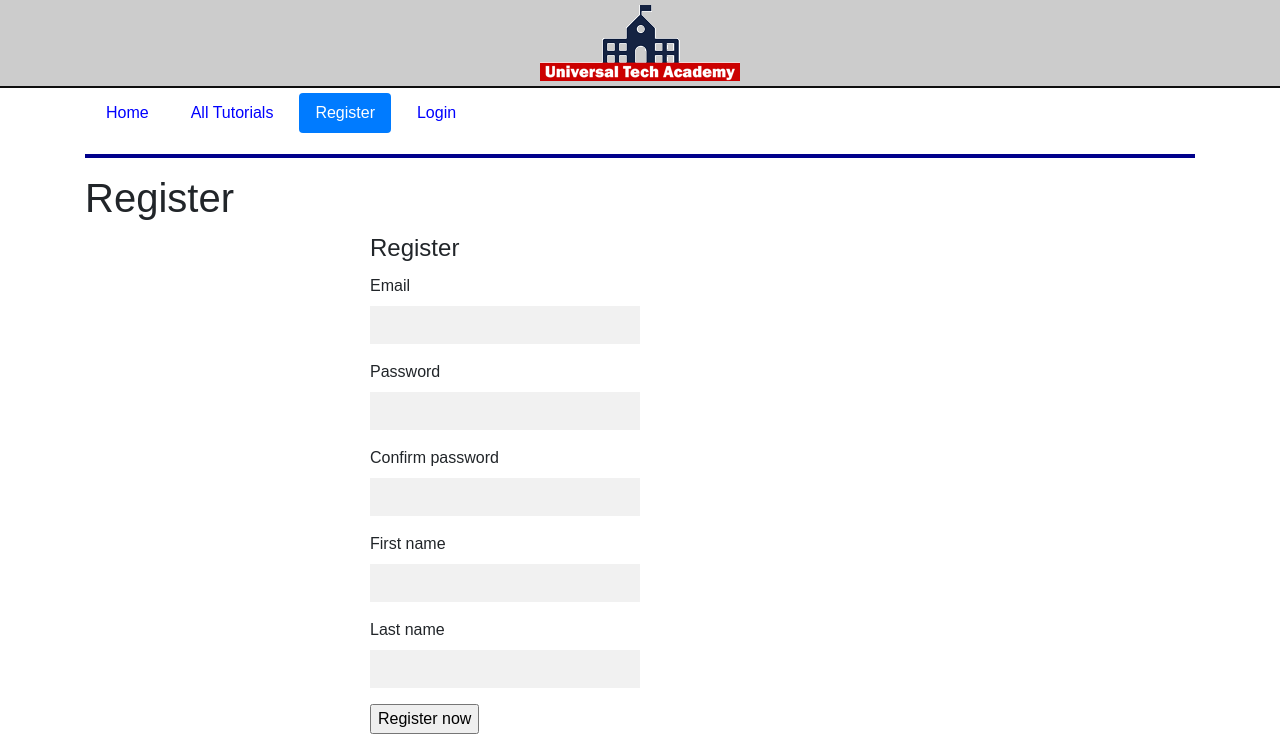
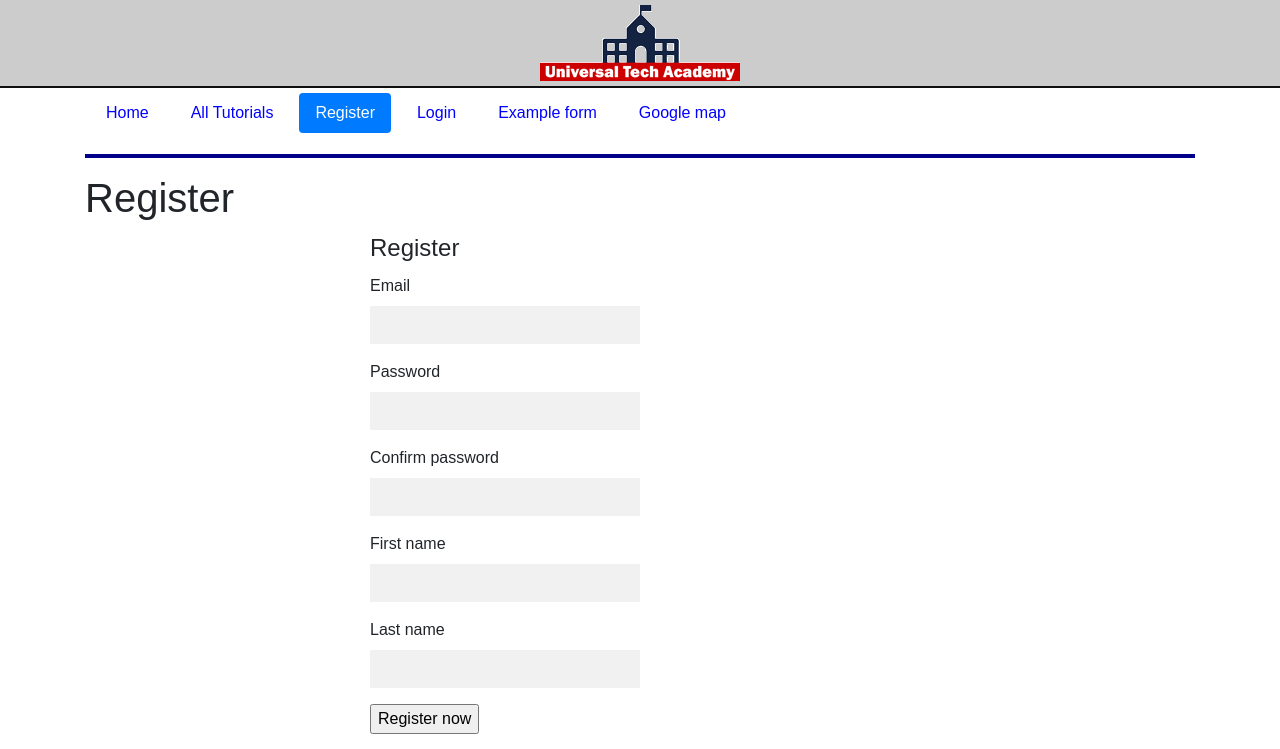
Before and after one commit to azizcse/flask-tutorial-app, a Flask app: page /register in a window 1280 px wide. Shown: the top 749 px of the page. Run offline with Flask 2, Linux system fonts and the light colour scheme; some libraries are stand-ins or nearby versions.

Commit message:
map added

```diff
--- a/application/forms.py
+++ b/application/forms.py
@@ -1,5 +1,6 @@
 from flask_wtf import FlaskForm
-from wtforms import StringField, PasswordField, SubmitField, BooleanField, IntegerField, TextAreaField, DateTimeField
+from wtforms import StringField, PasswordField, SubmitField, BooleanField, IntegerField, TextAreaField, DateTimeField, \
+    SelectMultipleField, RadioField, SelectField
 from wtforms.validators import Email, DataRequired, Length, EqualTo, ValidationError
 from application.models import User
 
@@ -14,7 +15,8 @@ class LoginForm(FlaskForm):
 class RegistrationForm(FlaskForm):
     email = StringField("Email", validators=[DataRequired(), Email()])
     password = PasswordField("Password", validators=[DataRequired(), Length(min=6, max=15)])
-    confirm_password = PasswordField("Confirm password",validators=[DataRequired(), Length(min=6, max=15), EqualTo('password')])
+    confirm_password = PasswordField("Confirm password",
+                                     validators=[DataRequired(), Length(min=6, max=15), EqualTo('password')])
     first_name = StringField("First name", validators=[DataRequired(), Length(min=3, max=30)])
     last_name = StringField("Last name", validators=[DataRequired(), Length(min=3, max=30)])
     submit = SubmitField("Register now")
@@ -35,4 +37,19 @@ class AddTutorial(FlaskForm):
         if len(name.data) < 2:
             raise ValidationError("Name is short")
         if len(name.data) > 100:
-            raise ValidationError("Name is thoo long")
+            raise ValidationError("Name is too long")
+
+
+class StudentForm(FlaskForm):
+    first_name = StringField("First Name", validators=[DataRequired(), Length(min=3, max=15)])
+    last_name = StringField("Last Name", validators=[DataRequired(), Length(min=3, max=15)])
+    subject = SelectMultipleField("Select subject",
+                                  choices=[('cpp', 'C++'), ('py', 'Python'), ('java', 'java'), ('php', 'php')])
+    radio_field = RadioField("Choose shift", validators=[DataRequired()],
+                             choices=[('morning', 'Morning'), ('noon', 'Noon'), ('afternoon', 'After noon'),
+                                      ('night', 'night')], default=1, coerce=str)
+    checkbox = SelectField("Choose your menu", validators=[DataRequired()],
+                           choices=[('1', 'One'), ('2', 'Two'), ('3', 'Three')])
+    submit = SubmitField("Submit")
+
+    # AIzaSyAb6JtMZwK9MDob5QQbS35IgdzabTh0B34
--- a/application/route.py
+++ b/application/route.py
@@ -1,6 +1,6 @@
 from application import app, db
 from flask import render_template, session, redirect, url_for, flash, request, jsonify
-from application.forms import LoginForm, RegistrationForm, AddTutorial
+from application.forms import LoginForm, RegistrationForm, AddTutorial, StudentForm
 from application.models import User, Tutorial, user_schema, users_schema, tutorial_schema, tutorials_schema
 from flask_jwt_extended import create_access_token, jwt_required
 
@@ -15,6 +15,28 @@ def db_create():
 def db_drop():
     db.drop_all()
     print('Database dropped!')
+
+
+@app.route('/google_map', methods=['get', 'post'])
+def google_map():
+    return render_template('google_map.html', google_map=True)
+
+
+@app.route('/example_form', methods=['post', 'get'])
+def example_form():
+    form = StudentForm()
+    if form.validate_on_submit():
+        first_name = form.first_name.data
+        last_name = form.last_name.data
+        subject = form.subject.data
+        radio = form.radio_field.data
+
+        print(first_name)
+        print(last_name)
+        print(subject)
+        print(radio)
+
+    return render_template('example_form.html', form=form, example_form=True)
 
 
 @app.route('/')
--- a/application/static/css/main.css
+++ b/application/static/css/main.css
@@ -107,3 +107,7 @@ footer {
     right: 10em;
     top: 2em;
 }
+ #map {
+     height: 400px;  /* The height is 400 pixels */
+     width: 100%;  /* The width is the width of the web page */
+   }
--- a/application/templates/includes/nav.html
+++ b/application/templates/includes/nav.html
@@ -24,6 +24,11 @@
             {% else %}
             <li class="nav-item"><a href="{{ url_for('logout') }}" class="nav-link">Logout</a></li>
             {% endif %}
+            <li class="nav-item"><a href="{{ url_for('example_form')}}"
+                                    class="nav-link {% if example_form %}active{% endif %}">Example form</a></li>
+
+             <li class="nav-item"><a href="{{ url_for('google_map')}}"
+                                    class="nav-link {% if google_map %}active{% endif %}">Google map</a></li>
         </ul>
     </nav>
     <hr style="clear:both">
```
Also changed, not shown: application/templates/example_form.html (added, +49 -0 lines).
